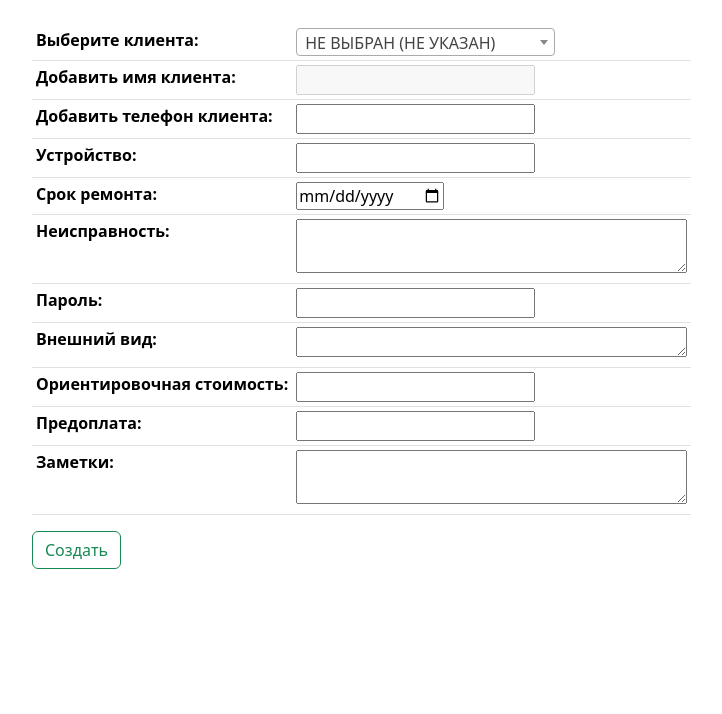
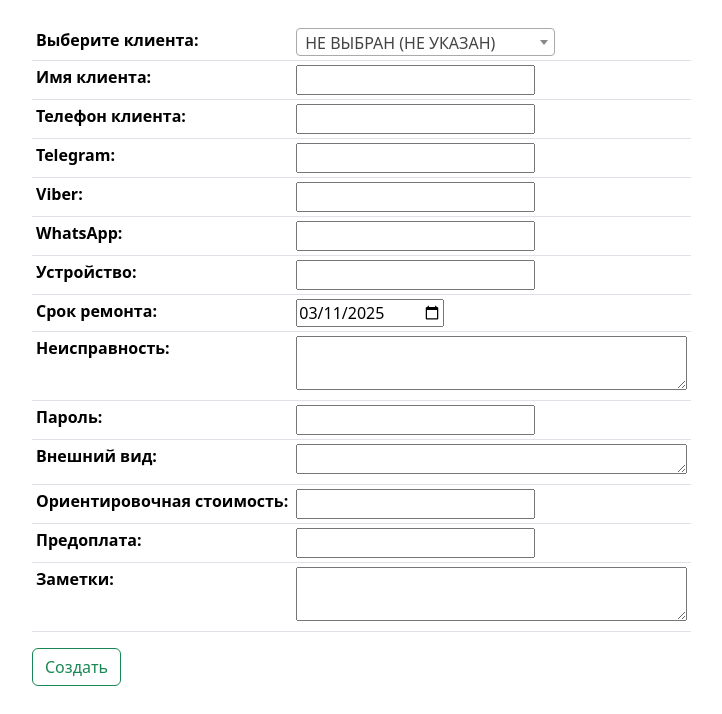
Before and after one commit to OlegChausov/rembase, a Django app: page /neworder/ in a window 1280 px wide. Shown: the part 86-800 px from the top of the page, without its empty margins (50-772 px from the left). Run offline with Django 5.2, Linux system fonts and the light colour scheme; data comes from the database, SQL or seed files in the repository; both versions use the stored data as it was after the commit; some libraries are stand-ins or nearby versions.

Commit message:
При селект 2 не работает эвент лисенер

```diff
--- a/fixorder/forms.py
+++ b/fixorder/forms.py
@@ -1,5 +1,7 @@
 from dal import autocomplete
 from django import forms
+from django.utils import timezone
+
 from .models import Order,Client
 
 class AddClientForm(forms.ModelForm):
@@ -9,36 +11,59 @@ class AddClientForm(forms.ModelForm):
 
 
 class AddOrderForm(forms.ModelForm):
-
     client = forms.ChoiceField(
         choices=[],
         required=False,
         label='Выберите клиента',
-        widget=forms.Select(attrs={'class': 'js-example-basic-single',  'id': 'client-select'}),
-        initial='1',
+        widget=forms.Select(attrs={'class': 'js-example-basic-single', 'id': 'client-select'}),
+        initial='1',  # Устанавливаем значение по умолчанию
     )
 
-    new_client_name = forms.CharField(required=False, label='Добавить имя клиента', widget=forms.TextInput(attrs={'id': 'new-client-name'})
+    name = forms.CharField(
+        required=False,
+        label='Имя клиента',
+        widget=forms.TextInput(attrs={'id': 'client-name'})
     )
-    new_client_phone = forms.CharField(required=False, label='Добавить телефон клиента', widget=forms.TextInput(attrs={'id': 'new-client-phone'})
+    phone = forms.CharField(
+        required=False,
+        label='Телефон клиента',
+        widget=forms.TextInput(attrs={'id': 'client-phone'})
+    )
+    telegram = forms.CharField(
+        required=False,
+        label='Telegram',
+        widget=forms.TextInput(attrs={'id': 'client-telegram'})
+    )
+    viber = forms.CharField(
+        required=False,
+        label='Viber',
+        widget=forms.TextInput(attrs={'id': 'client-viber'})
+    )
+    whatsapp = forms.CharField(
+        required=False,
+        label='WhatsApp',
+        widget=forms.TextInput(attrs={'id': 'client-whatsapp'})
     )
 
     class Meta:
         model = Order
-        fields = ['client', 'new_client_name', 'new_client_phone', 'device','time_demand', 'defect', 'device_password',
-                  'device_exterior', 'initial_price', 'prepaid', 'notes',]
+        fields = ['client', 'name', 'phone', 'telegram', 'viber', 'whatsapp', 'device', 'time_demand', 'defect', 'device_password',
+                  'device_exterior', 'initial_price', 'prepaid', 'notes']
 
-        widgets = {'order_client': forms.Select(attrs={'class': 'js-example-basic-single'}),
-                    'defect': forms.Textarea(attrs={'cols': 40, 'rows': 2}),
-                    'device_exterior': forms.Textarea(attrs={'cols': 40, 'rows': 1}),
-                    'notes': forms.Textarea(attrs={'cols': 40, 'rows': 2}),
-                    'time_demand': forms.DateInput(
-                         format=('%d/%m/%Y'),
-                        attrs={'type': 'date'  # <--- IF I REMOVE THIS LINE, THE INITIAL VALUE IS DISPLAYED
-                      }),
-                    }
+        widgets = {
+            'order_client': forms.Select(attrs={'class': 'js-example-basic-single'}),
+            'defect': forms.Textarea(attrs={'cols': 40, 'rows': 2}),
+            'device_exterior': forms.Textarea(attrs={'cols': 40, 'rows': 1}),
+            'notes': forms.Textarea(attrs={'cols': 40, 'rows': 2}),
+            'time_demand': forms.DateInput(
+                format=('%d/%m/%Y'),
+                attrs={
+                    'type': 'date',
+                    'value': timezone.now().strftime('%Y-%m-%d'),  # Устанавливаем значение по умолчанию
+                }
+            ),
+        }
 
     def __init__(self, *args, **kwargs):
         super().__init__(*args, **kwargs)
-        # Динамическое заполнение списка клиентов
         self.fields['client'].choices = [(client.id, f"{client.name} ({client.phone})") for client in Client.objects.all()]
--- a/fixorder/templates/fixorder/base.html
+++ b/fixorder/templates/fixorder/base.html
@@ -50,5 +50,7 @@ $(document).ready(function() {
    $('.js-example-basic-single').select2();
 });
 </script>
+
+
 </body>
 </html>
--- a/fixorder/templates/fixorder/neworder.html
+++ b/fixorder/templates/fixorder/neworder.html
@@ -1,6 +1,5 @@
 {% extends 'fixorder/base.html' %}
 {% block content %}
-
 <form action="" method="post" enctype="multipart/form-data">
     {% csrf_token %}
     <br>
@@ -8,58 +7,59 @@
         {{ form.as_table }}
     </table>
 
-    <div class="form-error">{{ f.errors }}</div>
+    <div class="form-error">{{ form.errors }}</div>
     <div class="form-error">{{ form.non_field_errors }}</div>
     <button type="submit" class="btn btn-outline-success">Создать</button>
 </form>
-<!--
+
 <script>
-document.addEventListener('DOMContentLoaded', function() {
-    const clientSelect = document.getElementById('client-select'); // предположим, что поле select имеет id="id_client"
-    const newClientFields = ['new-client-name', 'new-client-phone']; // замените на реальные id полей ФИО и Телефон
+    document.addEventListener('DOMContentLoaded', function () {
+        console.log('DOM fully loaded and parsed');
+        const clientSelect = document.getElementById('client-select');
+        const clientName = document.getElementById('client-name');
+        const clientPhone = document.getElementById('client-phone');
+        const clientTelegram = document.getElementById('client-telegram');
+        const clientViber = document.getElementById('client-viber');
+        const clientWhatsapp = document.getElementById('client-whatsapp');
 
-    function toggleNewClientFields() {
-        const isDefaultOptionSelected = clientSelect.value === '1'; // предполагаем, что значение по умолчанию пустое
-        console.log("test");
-        console.log(isDefaultOptionSelected);
-        newClientFields.forEach(function(fieldId) {
-            const field = document.getElementById(fieldId);
-            field.disabled = !isDefaultOptionSelected;
+        // Проверяем наличие элементов
+        console.log('clientSelect:', clientSelect);
+        console.log('clientName:', clientName);
+        console.log('clientPhone:', clientPhone);
+        console.log('clientTelegram:', clientTelegram);
+        console.log('clientViber:', clientViber);
+        console.log('clientWhatsapp:', clientWhatsapp);
+
+        clientSelect.addEventListener('change', function() {
+            const clientId = this.value;
+            console.log(`Selected client ID: ${clientId}`);
+            if (clientId) {
+                fetch(`/api/clients/${clientId}/`)
+                    .then(response => {
+                        if (!response.ok) {
+                            throw new Error('Network response was not ok');
+                        }
+                        return response.json();
+                    })
+                    .then(data => {
+                        console.log('Received data:', data);
+                        clientName.value = data.name || '';
+                        clientPhone.value = data.phone || '';
+                        clientTelegram.value = data.telegram || '';
+                        clientViber.value = data.viber || '';
+                        clientWhatsapp.value = data.whatsapp || '';
+                    })
+                    .catch(error => {
+                        console.error('There was a problem with the fetch operation:', error);
                     });
+            } else {
+                clientName.value = '';
+                clientPhone.value = '';
+                clientTelegram.value = '';
+                clientViber.value = '';
+                clientWhatsapp.value = '';
             }
-   // clientSelect.onchange= e=>alert(e.target.value);
-    clientSelect.addEventListener('change');
-    console.log(clientSelect.value==='1');
-
-    toggleNewClientFields(); // вызвать при загрузке страницы
+        });
     });
 </script>
--->
-<script>
-document.addEventListener('DOMContentLoaded', function() {
-    const clientSelect = document.getElementById('client-select'); // убедись, что id совпадает
-    const newClientFields = ['new-client-name', 'new-client-phone']; // убедись, что id совпадают
-
-    function toggleNewClientFields() {
-        const isDefaultOptionSelected = clientSelect.value === '1'; // проверка на пустое значение
-        console.log("Client Select Value:", clientSelect.value); // Логирование значения
-        console.log("Is Default Option Selected:", isDefaultOptionSelected); // Логирование выбора
-       // newClientFields.forEach(function(fieldId) {
-      //      const field = document.getElementById(fieldId);
-       //     console.log("Field:", fieldId, "Disabled:", !isDefaultOptionSelected); // Логирование состояния полей
-      //      field.disabled != isDefaultOptionSelected;
-      //  });
-        if (clientSelect.value === '1'){ document.getElementById('new-client-name').disabled = true;}
-        else {document.getElementById('new-client-name').disabled = false;}
-        console.log(clientSelect.value);
-    }
-
-    clientSelect.addEventListener('change', toggleNewClientFields);
-    clientSelect.addEventListener('change', console.log('nfhfhhfh'));
-  //  clientSelect.onchange= e=>console.log(e.target.value);
-    console.log("Initial Check:", clientSelect.value === '1');
-    toggleNewClientFields(); // вызов при загрузке страницы
-});
-</script>
-
 {% endblock %}
--- a/fixorder/urls.py
+++ b/fixorder/urls.py
@@ -1,6 +1,7 @@
 from django.urls import path
 
 from fixorder import views
+from fixorder.views import get_client_data
 
 urlpatterns = [
                 path('', views.Show_orderlist.as_view(), name='orderlist'),
@@ -10,6 +11,7 @@ urlpatterns = [
                 path('commingdoc/<int:pk>/', views.Commingdoc.as_view(), name='commingdoc'),
                 path('company/', views.CompanyView.as_view(), name='company'),
                 path('delete/<int:pk>/', views.DeleteOrder.as_view(), name='delete'),
+                path('api/clients/<int:client_id>/', get_client_data, name='get_client_data'),
 
 
 ]
--- a/fixorder/views.py
+++ b/fixorder/views.py
@@ -1,7 +1,7 @@
 from datetime import datetime
 
 from django.db.models import Q, Sum
-from django.http import request
+from django.http import request, JsonResponse
 from django.shortcuts import render, get_object_or_404
 from django.urls import reverse_lazy, reverse
 from django.views.generic import UpdateView, ListView, CreateView, TemplateView, DetailView, DeleteView
@@ -9,6 +9,16 @@ from django.views.generic import UpdateView, ListView, CreateView, TemplateView,
 from fixorder.forms import AddOrderForm, AddClientForm
 from fixorder.models import Order, OrderStatus, Company, Client
 
+def get_client_data(request, client_id):
+    client = Client.objects.get(pk=client_id)
+    data = {
+        'name': client.name,
+        'phone': client.phone,
+        'telegram': client.telegram,
+        'viber': client.viber,
+        'whatsapp': client.whatsapp,
+    }
+    return JsonResponse(data)
 
 # class Show_and_edit_order(UpdateView):
 # #class Show_and_edit_order(PermissionRequiredMixin, UpdateView) #потом добавим вход только при авторизации
@@ -69,32 +79,30 @@ class Show_orderlist(ListView):
 
 
 class AddOrder(CreateView):
-    # model = Order
     form_class = AddOrderForm
-    #form_client = AddClientForm(data=request.POST)
-    # fields = ['client_name', 'client_phone', 'client_telegram', 'client_viber', 'client_whatsapp',
-    #           'time_demand', 'defect', 'device_password', 'device_exterior', 'initial_price',
-    #           'prepaid', 'notes',]
     template_name = 'fixorder/neworder.html'
     success_url = reverse_lazy('orderlist')
     extra_context = {'title': 'Новый заказ', 'header': 'Добавление заказа'}
 
     def form_valid(self, form):
         client_id = form.cleaned_data.get('client')
-        new_client_name = form.cleaned_data.get('new_client_name')
-        new_client_phone = form.cleaned_data.get('new_client_phone')
+        client_name = form.cleaned_data.get('name')
+        client_phone = form.cleaned_data.get('phone')
+        client_telegram = form.cleaned_data.get('telegram')
+        client_viber = form.cleaned_data.get('viber')
+        client_whatsapp = form.cleaned_data.get('whatsapp')
 
         if client_id:
             client = Client.objects.get(id=client_id)
-            form.instance.client = client
-        elif new_client_name and new_client_phone:
-            client, created = Client.objects.get_or_create(
-                name=new_client_name,
-                phone=new_client_phone
-            )
+            client.name = client_name
+            client.phone = client_phone
+            client.telegram = client_telegram
+            client.viber = client_viber
+            client.whatsapp = client_whatsapp
+            client.save()
             form.instance.client = client
         else:
-            form.add_error(None, 'Выберите или создайте клиента')
+            form.add_error(None, 'Выберите клиента')
 
         return super().form_valid(form)
 
```
Also changed, not shown: db.sqlite3. Lines whose indentation alone changed are shown as unchanged.
